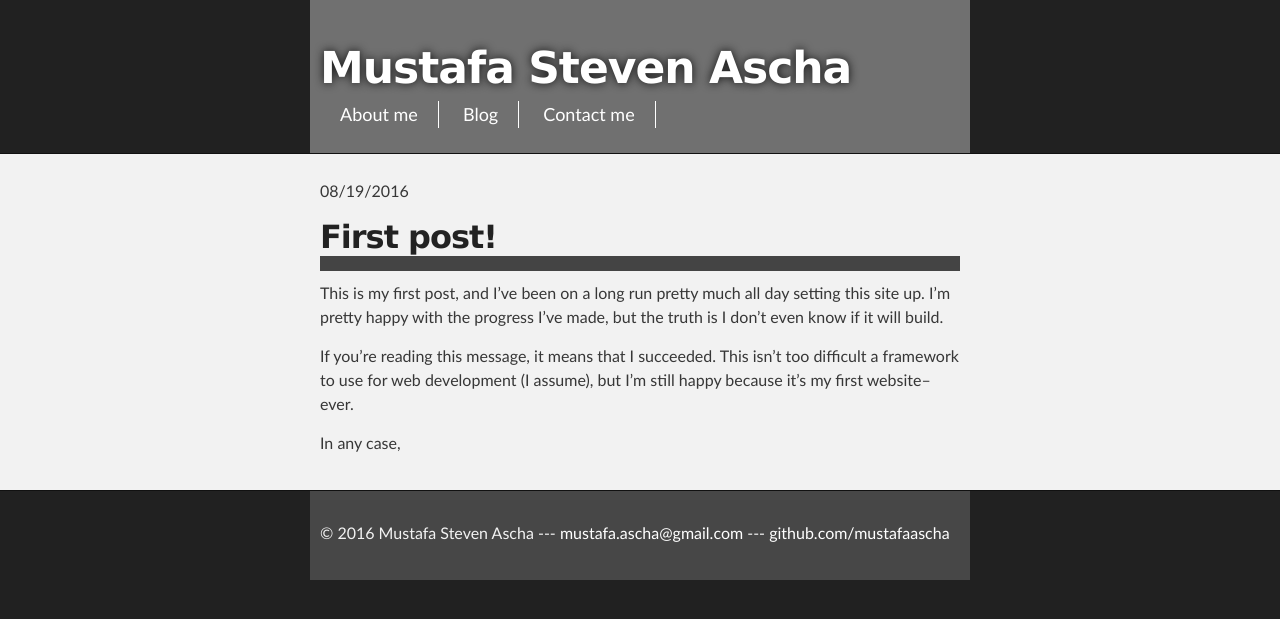
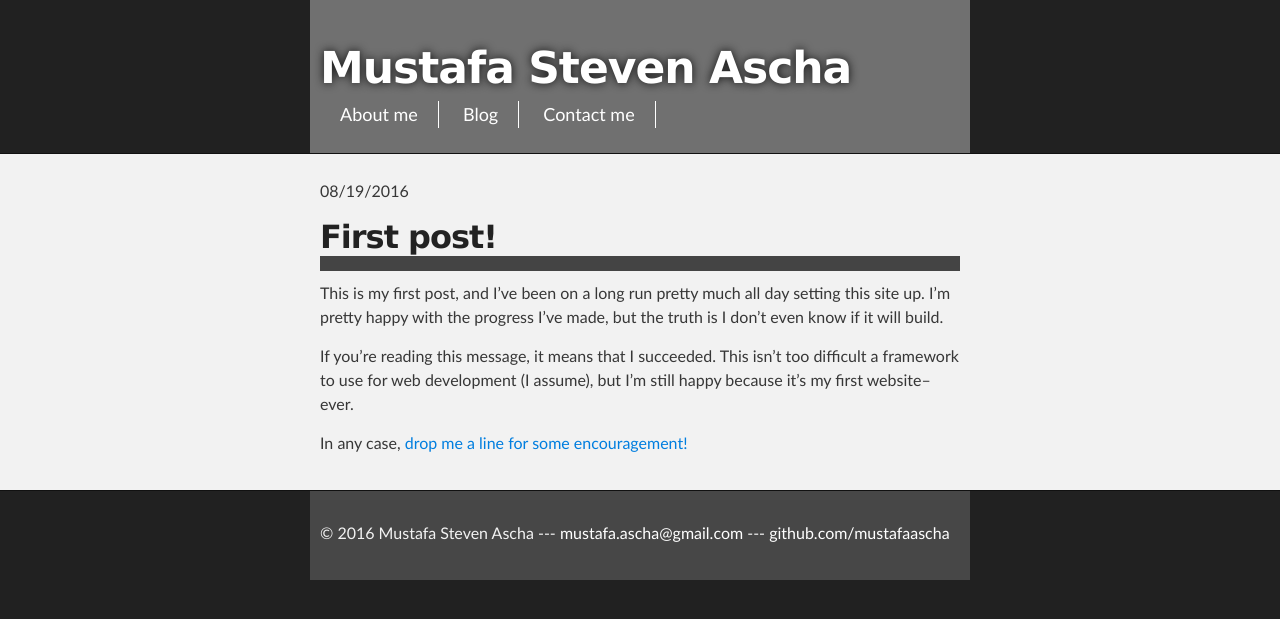
Before and after one commit to mustafaascha/mustafaascha.github.io, a Jekyll site: the page built from _posts/2016-08-19-first-posts.markdown, in a window 1280 px wide. Shown: the top 619 px of the page. Built offline with Jekyll 4.4.1, drawn with Linux system fonts in a browser that asks for light colours.

Commit message:
Update 2016-08-19-first-posts.markdown

```diff
--- a/_posts/2016-08-19-first-posts.markdown
+++ b/_posts/2016-08-19-first-posts.markdown
@@ -8,4 +8,4 @@ This is my first post, and I've been on a long run pretty much all day setting t
 
 If you're reading this message, it means that I succeeded. This isn't too difficult a framework to use for web development (I assume), but I'm still happy because it's my first website--ever.
 
-In any case, <a href="mailto:mustafa.ascha@gmail.com" text="drop me a line for some encouragement!">
+In any case, <a href="mailto:mustafa.ascha@gmail.com" title="Email me!"> drop me a line for some encouragement! </a>
```
